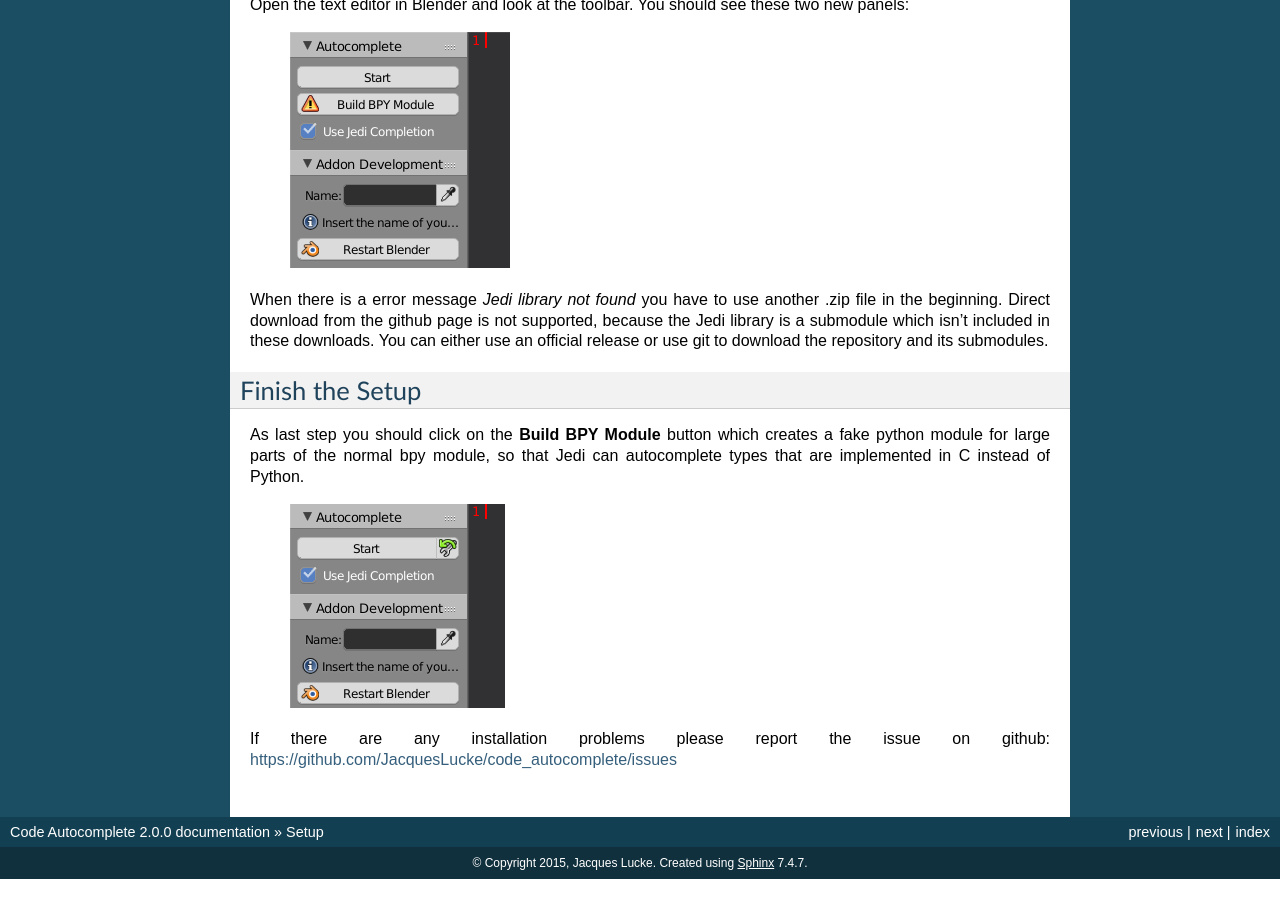
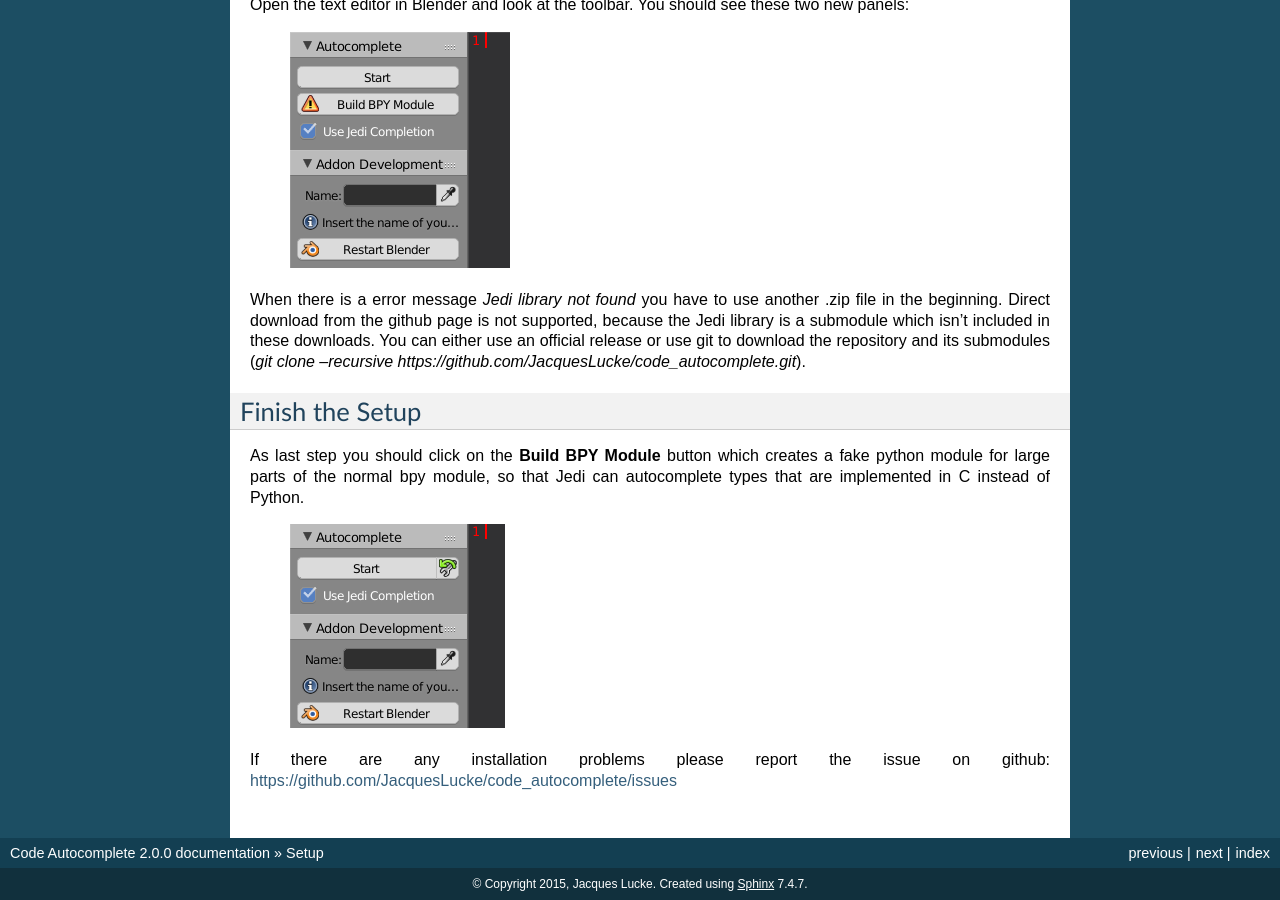
Before and after one commit to ero646545/code_autocomplete_manual, a Sphinx documentation site: the page built from docs/setup.rst, in a window 1280 px wide and 900 px high, scrolled down 1303 px. Built offline with Sphinx 7.4.7, drawn with Linux system fonts in a browser that asks for light colours; before the commit the page ends 2182 px from its top, so only the background shows below that.

Commit message:
added submomdule clone hint
added hint for `git clone --recursive` to setup.rst
with this the submodules will automatically cloned.
(more details: https://www.git-scm.com/book/en/v2/Git-Tools-Submodules)

```diff
--- a/docs/setup.rst
+++ b/docs/setup.rst
@@ -32,7 +32,7 @@ When there is a error message *Jedi library not found* you have to use another
 .zip file in the beginning. Direct download from the github page is not supported,
 because the Jedi library is a submodule which isn't included in these downloads.
 You can either use an official release or use git to download the repository
-and its submodules.
+and its submodules (`git clone --recursive https://github.com/JacquesLucke/code_autocomplete.git`).
 
 
 Finish the Setup
```
